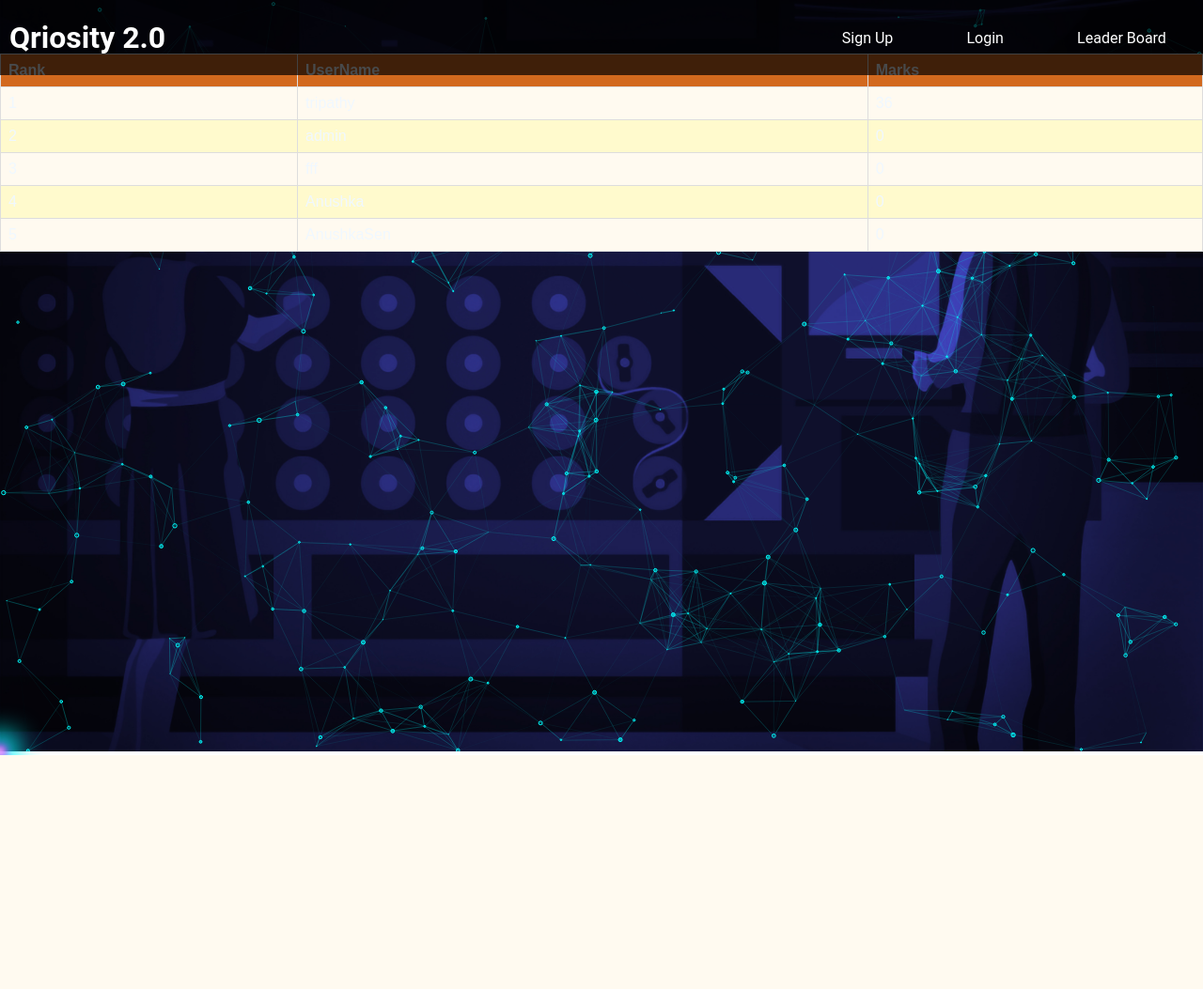
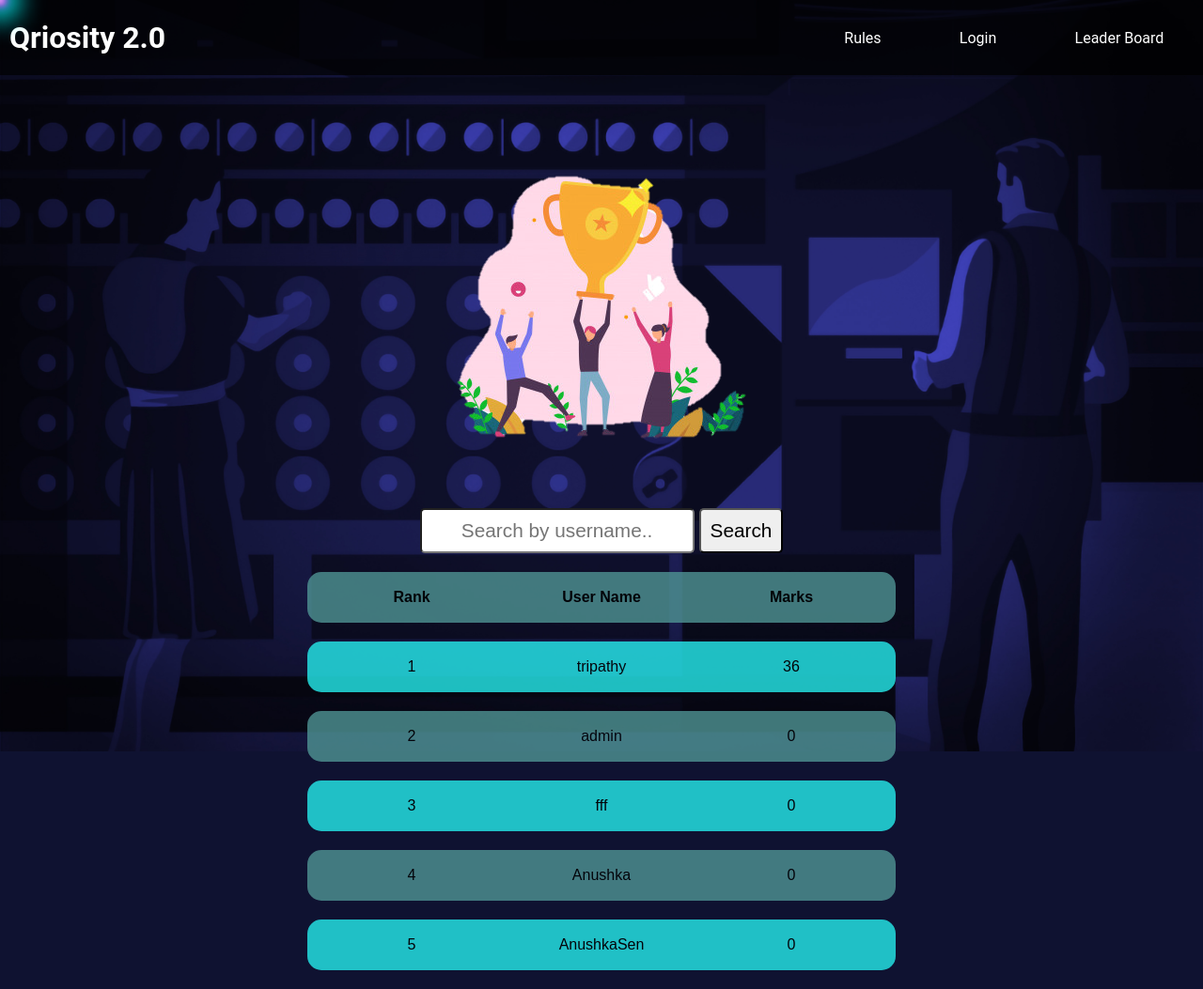
Before and after one commit to stallionz-arch/Django_2, a Django app: page /quiz/leaderboard/ in a window 1280 px wide. Shown: the whole page at 94% size. Before the commit the page ends 804 px from the top, so only its background shows below. Run offline with Django 3.2, Linux system fonts and the light colour scheme; data comes from the database, SQL or seed files in the repository; both versions use the stored data as it was after the commit; some libraries are stand-ins or nearby versions.

```diff
--- a/Django-Sphinx-Project/quiz/static/base/app.js
+++ b/Django-Sphinx-Project/quiz/static/base/app.js
@@ -20,6 +20,6 @@ navLinks.forEach((link) => {
 let tl2 = gsap.timeline({ default: { duration: 1.22 } });
 
 tl2
-  .fromTo(".veil", { height: "100%" }, { height: "0%" })
-  .fromTo("#particles-js", { x: "-500", opacity: 0 }, { x: "0", opacity: 1 })
+  .fromTo(".veil", { height: "100%" }, { height: "0" })
+  .fromTo(".container", { x: "-500", opacity: 0 }, { x: "0", opacity: 1 })
   .fromTo("header", { x: "500", opacity: 0 }, { x: "0", opacity: 1 });
--- a/Django-Sphinx-Project/quiz/static/base/styles.css
+++ b/Django-Sphinx-Project/quiz/static/base/styles.css
@@ -6,17 +6,23 @@
 
 @import url("https://fonts.googleapis.com/css2?family=Roboto:wght@300&display=swap");
 
-#particles-js {
+/* #particles-js {
   height: 100vh;
   width: 100vw;
   background: url("back11.jpg");
   background-size: cover;
   background-repeat: no-repeat;
   background-position: center center;
-  /* object-fit: cover; */
-}
+   object-fit: cover;
+} */
 
 .container {
+  min-height: 100vh;
+  width: 100vw;
+  background: url("back11.jpg");
+  background-size: cover;
+  background-repeat: no-repeat;
+  background-position: center center;
   position: absolute;
   top: 0;
   left: 0;
@@ -59,8 +65,9 @@ a:any-link {
 
 header a:hover {
   color: rgb(161, 173, 201);
-  box-shadow: 0.5px 0.5px rgba(0, 0, 150, 0.5);
   text-decoration: none;
+  text-shadow: 0 0 3px #11e3f1;
+  font-size: larger;
 }
 header nav {
   flex: 1;
@@ -89,7 +96,7 @@ header nav ul {
   position: absolute;
   transform: translate(-200%, -200%);
   pointer-events: none;
-  z-index: 1000 !important;
+  z-index: 3;
   transition: all 0.3 ease;
   transition-property: background, transform;
   transform-origin: 100% 100%;
--- a/Django-Sphinx-Project/quiz/static/home/home_app.js
+++ b/Django-Sphinx-Project/quiz/static/home/home_app.js
@@ -22,7 +22,7 @@ tl.fromTo(
     ease: "rough",
   });
 
-const cl = document.querySelector("body");
+const cl = document.querySelector(".container");
 cl.addEventListener("mouseover", typeWriter);
 
 var i = 0;
--- /dev/null
+++ b/Django-Sphinx-Project/quiz/static/leaderboard/leadStyle.css
@@ -0,0 +1,125 @@
+html {
+  scroll-behavior: smooth;
+}
+.container {
+  height: max-content;
+  display: flex;
+  flex-direction: column;
+  justify-content: center;
+  align-items: center;
+  align-content: center;
+  flex-wrap: wrap;
+}
+
+.container-fluid {
+  min-width: 80vw;
+  display: flex;
+  flex-direction: column;
+  align-content: center;
+  justify-content: center;
+  flex-wrap: wrap;
+  color: black;
+  text-align: center;
+  position: absolute;
+  top: 20vh;
+  padding: 0;
+  margin: 0;
+  pointer-events: all;
+}
+
+.table2 {
+  border-radius: 15px;
+  display: flex;
+  flex-direction: column;
+  text-align: center;
+  flex-wrap: wrap;
+  justify-content: center;
+  align-items: center;
+  padding: 0px;
+  margin: 0px;
+}
+
+table {
+  font-family: arial, sans-serif;
+  text-align: center;
+  opacity: 0.8;
+  border-spacing: 0 15px;
+  display: flex;
+  flex-direction: column;
+  align-content: center;
+  justify-content: center;
+  align-items: center;
+  width: 100%;
+}
+
+tbody {
+  width: 100%;
+  text-align: center;
+  display: flex;
+  flex-direction: column;
+  flex-wrap: wrap;
+  align-content: center;
+  align-items: center;
+  justify-content: center;
+  pointer-events: all;
+}
+
+.serch {
+  display: flex;
+  justify-content: center;
+  align-items: space-around;
+  padding: 10px;
+  text-align: center;
+  flex-wrap: wrap;
+  align-content: space-between;
+  /* font-size: 10em; */
+  margin: 10px;
+}
+
+#serch {
+  font-size: 1.3em;
+  padding: 10px;
+  text-align: center;
+  border-radius: 5px;
+  margin-right: 5px;
+}
+
+.sub {
+  font-size: 1.3em;
+  padding: 10px;
+  border-radius: 5px;
+}
+tr {
+  padding: 8px;
+  text-align: center;
+  background-color: transparent;
+  border-spacing: 10px 15px;
+  width: 100%;
+  border-spacing: 0 15px;
+  display: flex;
+  flex-direction: row;
+  margin-bottom: 20px;
+}
+tr:nth-child(even) {
+  background-color: rgb(37, 236, 236);
+  border: 2px solid rgb(37, 236, 236);
+  border-radius: 15px;
+  flex: 1 1 0;
+  width: 100%;
+}
+tr:nth-child(odd) {
+  background-color: rgb(79, 148, 148);
+  text-align: center;
+  border: 2px solid rgb(79, 148, 148);
+  border-radius: 15px;
+  width: 100%;
+}
+
+td,
+th {
+  text-align: left;
+  padding: 8px;
+  text-align: center;
+  border-spacing: 0 15px;
+  width: 100%;
+}
--- a/Django-Sphinx-Project/quiz/templates/base.html
+++ b/Django-Sphinx-Project/quiz/templates/base.html
@@ -24,13 +24,12 @@
       href="{% static 'base/styles.css' %}"
     />
 
-    <script src="{% static 'quiz/js/main.js' %}"></script>
+    <!-- <script src="{% static 'quiz/js/main.js' %}"></script> -->
   </head>
   <body>
-    <div id="particles-js"></div>
     <div class="cursor"></div>
+    <div class="veil"></div>
     <div class="container">
-      <div class="veil"></div>
       <header>
         <h1>
           <a class="navbar-brand" href="{% url 'home' %}">Qriosity 2.0</a>
@@ -58,41 +57,23 @@
             </li>
             {% else %}
             <li>
-              <a href="{% url 'signup' %}">Sign Up</a>
+              <a href="{% url 'quiz:index' %}">Rules</a>
             </li>
             <li>
               <a href="{% url 'login' %}">Login</a>
             </li>
             <li>
-              <a href="#"> Leader Board </a>
+              <a href="{% url 'quiz:leaderboard' %}"> Leader Board </a>
             </li>
 
             {% endif %}
           </ul>
         </nav>
       </header>
+      <script src="https://cdnjs.cloudflare.com/ajax/libs/gsap/3.3.1/gsap.min.js"></script>
+      <script src="{% static 'base/app.js'%}"></script>
 
+      {% block body %} {% endblock %}
+    </div>
   </body>
 </html>
-<script src="https://cdn.jsdelivr.net/npm/particles.js@2.0.0/particles.min.js"></script>
-  <script>
-    particlesJS.load(
-      "particles-js",
-      "{% static 'welcome/particles.json' %}",
-      function () {
-        console.log("particles.js config loaded ..............");
-      }
-    );
-    </script>
-<script src="https://cdnjs.cloudflare.com/ajax/libs/gsap/3.3.1/gsap.min.js"></script>
-<script src="{% static 'base/app.js'%}"></script>
-<!-- <script>
-  particlesJS.load(
-    "particles-js",
-    "{% static 'welcome/particles.json' %}",
-    function () {
-      console.log("particles.js config loaded ..............");
-    }
-  );
-</script> -->
-{% block body %} {% endblock %}
--- a/Django-Sphinx-Project/quiz/templates/home.html
+++ b/Django-Sphinx-Project/quiz/templates/home.html
@@ -39,6 +39,7 @@
   <div class="nonauth">
       <div><h1 class="glow">Qriosity 2.0</h1></div>
       <br>
+      <div class="para">
       <p class="box-text1" id = "demo">
         Curiosity, like a mystery has a surface innocence, surprise, the revelation of a concealed meaning and the catharsis of solution.
       </p>
@@ -46,6 +47,7 @@
       <p class="box-text2" id = "demo2">
 
       </p>
+    </div>
   </div>
 </div>
 </div>
--- a/Django-Sphinx-Project/quiz/templates/leaderboard.html
+++ b/Django-Sphinx-Project/quiz/templates/leaderboard.html
@@ -1,39 +1,30 @@
-{% extends "base.html" %}
-{% block body %}
+{% extends "base.html" %} {% block body %} {% load static %}
 <head>
   <title>Leaderboard</title>
-  <meta name="viewport" content="width=device-width, user-scalable=no">
-  <link href='http://fonts.googleapis.com/css?family=Source+Sans+Pro:300,400,600' rel='stylesheet' type='text/css'>
-    <style>
-table {
-  font-family: arial, sans-serif;
-  border-collapse: collapse;
-  width: 100%;
-}
-
-td, th {
-  border: 1px solid #dddddd;
-  text-align: left;
-  padding: 8px;
-}
-
-tr:nth-child(even) {
-  background-color: floralwhite;
-}
-        tr:nth-child(odd) {
-  background-color: lemonchiffon;
-}
-</style>
+  <meta name="viewport" content="width=device-width, user-scalable=no" />
+  <link
+    href="http://fonts.googleapis.com/css?family=Source+Sans+Pro:300,400,600"
+    rel="stylesheet"
+    type="text/css"
+  />
+  <link rel="stylesheet" href="{% static 'leaderboard/leadStyle.css'%}" />
 </head>
 
-<body><br>
-    <br>
-    <br>
+<body bgcolor="#0F1231">
   <div class="container-fluid">
+    <div class="table2">
+      <div class="image">
+        <img src="{% static 'leaderboard/leadboard.png' %}" alt="leaderboard" />
+      </div>
+      <div class="serch">
+        <input type="text" placeholder="Search by username.." id="serch" />
+        <button type="submit" class="sub">Search</button>
+      </div>
       <table>
-    <tr style="background-color:chocolate">
+        <tbody align="centre">
+          <tr>
             <th>Rank</th>
-        <th>UserName</th>
+            <th>User Name</th>
             <th>Marks</th>
           </tr>
 
@@ -50,8 +41,9 @@ tr:nth-child(even) {
             {% endif %}
           </tr>
           {% endfor %}
-
+        </tbody>
       </table>
+    </div>
   </div>
 </body>
 
```
Also changed, not shown: Django-Sphinx-Project/quiz/static/home/homeStyle.css (+17 -19 lines), Django-Sphinx-Project/quiz/templates/leaderboard1.html (+23 -11 lines), Django-Sphinx-Project/db.sqlite3, Django-Sphinx-Project/quiz/static/leaderboard/leadApp.js (added), Django-Sphinx-Project/quiz/static/leaderboard/leadboard.png (added), 1 other file. Lines whose indentation alone changed are shown as unchanged.
